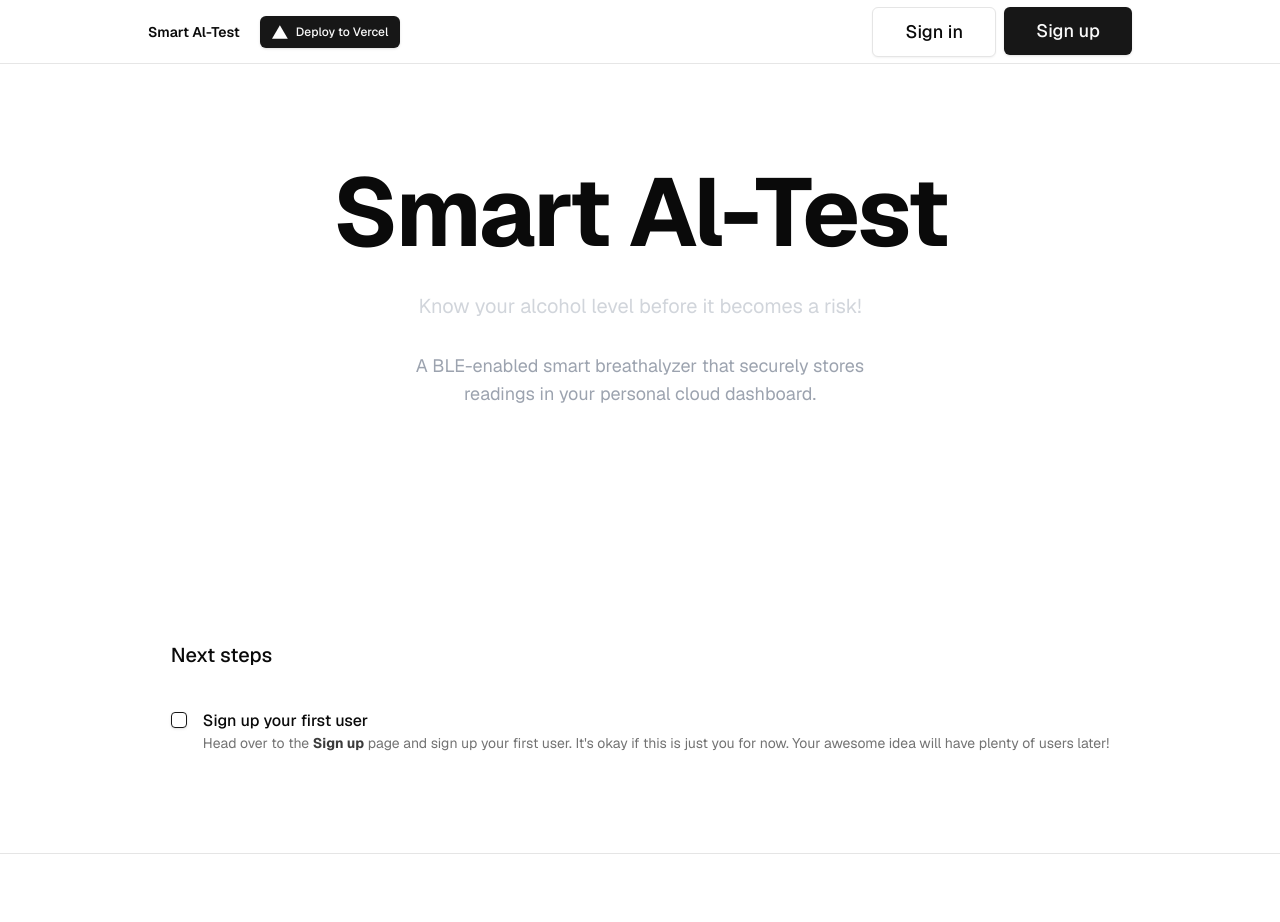
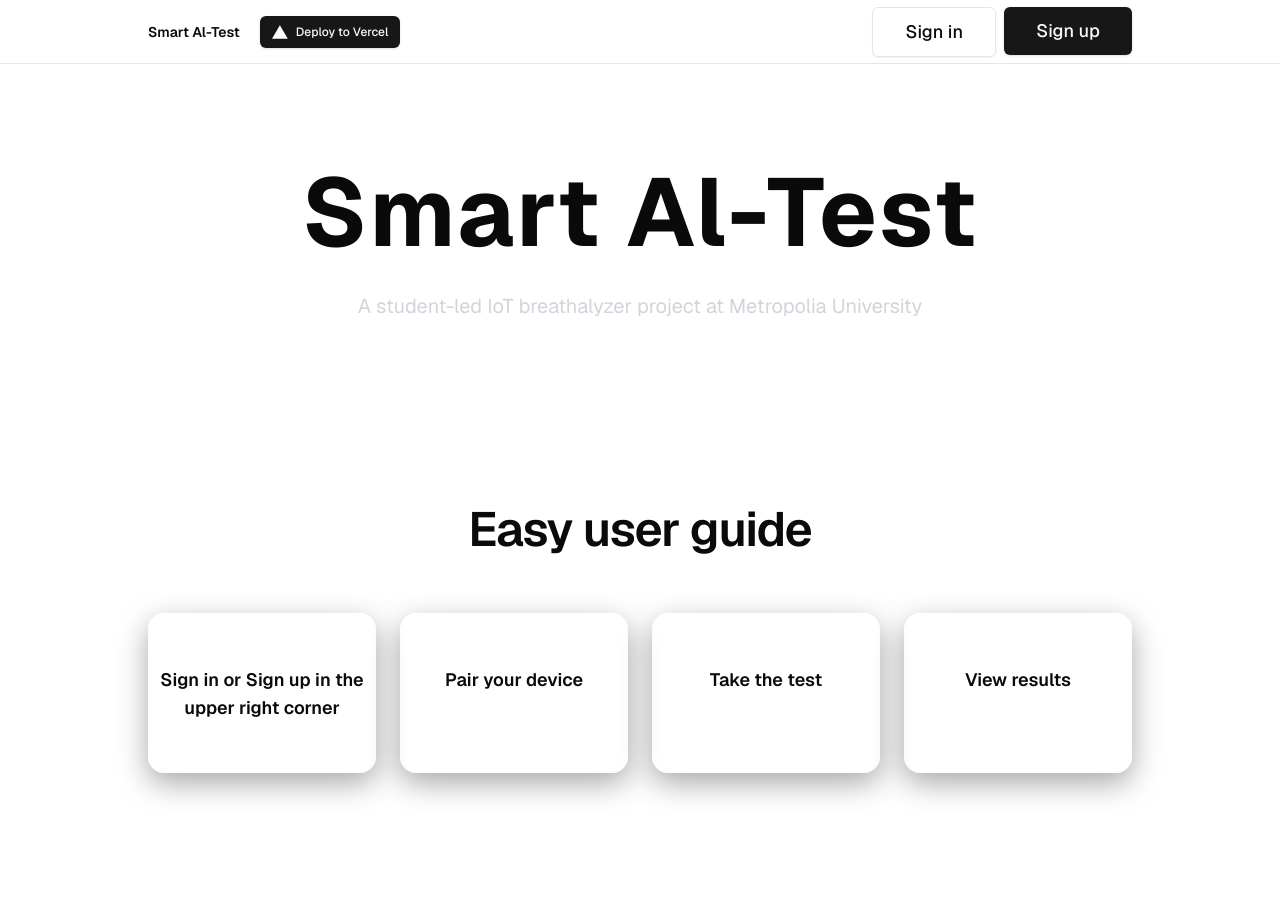
Before and after one commit to Chedelmahinay/pocket-breathalyzer, a Next.js app in the folder smart_al/: page / in a window 1280 px wide. Shown: the top 922 px of the page. Built offline with nearby package versions, Linux system fonts and the light colour scheme; no server answers.

Commit message:
feat(ui): redesigned page +  added user guide + project description

```diff
--- a/smart_al/components/hero.tsx
+++ b/smart_al/components/hero.tsx
@@ -1,25 +1,81 @@
+
+
+
 export function Hero() {
+  const steps = [
+    {n: "1", text: "Sign in or Sign up in the upper right corner"},
+    {n: "2", text: "Pair your device", title: "Pair the web app to the breathalyzer"},
+    {n: "3", text: "Take the test", title: "Take a breath test using the device"},
+    {n: "4", text: "View results", title: "See alcohol level data in the web or device"},
+  ];
+
+
   return (
-      <div className="flex flex-col items-center text-center gap-8 pt-2 pb-16 sm:pt-0 sm:pb-20">
+      <section className="flex flex-col items-center text-center gap-8 pt-2 pb-16 sm:pt-0 sm:pb-20">
       {/* Title */}
-      <h1 className="text-5xl sm:text-8xl font-bold tracking-tight">
+      <h1 className="text-5xl sm:text-8xl font-bold tracking-wide">
         Smart Al-Test
       </h1>
-
       {/* Subtitle */}
       <p className="text-lg sm:text-xl text-gray-300 max-w-xl">
-        Know your alcohol level before it becomes a risk!
+        A student-led IoT breathalyzer project at Metropolia University
       </p>
+      {/* 1st Divider */}
+      <div className="w-full max-w-2xl h-px bg-gradient-to-r from-transparent via-white/10 to-transparent mt-10" />
+      {/*Step Ttitle*/}
+      <div className="w-full max-w-5xl mt-20 px-4 sm:px-0 text-center">
+        <h2 className="text-2xl sm:text-5xl font-semibold tracking-tight">
+          Easy user guide
+        </h2>
+        <p className="mt-1 text-sm sm:text-base text-white/60 max-w-5xl">
+          From account creation to viewing results in a few simple steps
+        </p>
+      </div>
+      {/* Steps */}
+      <div className="w-full max-w-5xl mt-0 grid grid-cols-1 sm:grid-cols-2 lg:grid-cols-4 gap-6 px-2 sm:px-0">
+        {steps.map((s) => (
+          <div
+            key={s.n}
+            className="rounded-2xl bg-white/5 border border-white/10  shadow-[0_10px_30px_rgba(0,0,0,0.35)] backdrop-blur-6 min-h-[160px] flex flex-col">
+            <div className="inline-flex items-center justify-center w-9 h-9 rounded-full
+                bg-white/10 border border-white/15 text-white font-semibold">
+              {s.n.replace(".", "")}
+            </div>
+            <div className="mt-4 text-base sm:text-lg font-semibold leading-snug">
 
-      {/* Description (wraps into 2 lines + centered) */}
-      <p className="text-base sm:text-lg text-gray-400 max-w-lg mx-auto">
-        A BLE-enabled smart breathalyzer that securely stores
-        <br className="hidden sm:block" />
-        readings in your personal cloud dashboard.
-      </p>
+              {s.text}
+            </div>
+          </div>
+        ))}
+      </div>
+      {/* 2nd Divider */}
+            <div className="w-full max-w-2xl h-px bg-gradient-to-r from-transparent via-white/10 to-transparent mt-10" />
 
-      {/* Divider (optional, smaller spacing) */}
-      <div className="w-full max-w-2xl h-px bg-gradient-to-r from-transparent via-white/10 to-transparent mt-10" />
-    </div>
+      {/* Project Description */}
+      <div className="w-full max-w-5xl mt-10 px-4 sm:px-0 text-left">
+        <h2 className="text-2xl sm:text-3xl font-semibold tracking-tight">
+          Project Description
+        </h2>
+        <p className="mt-3 text-sm sm:text-base text-white/70 leading-relaxed max-w-3xl">
+          Smart Al-Test is an IoT breathalyzer system that connects a BLE-enabled device
+          to a web application. Users can securely sign in, pair the device, perform a
+          breath test, and view stored results under their own account.
+        </p>
+
+        <h2 className="text-2xl sm:text-3xl font-semibold tracking-tight mt-8">
+          Key Features
+        </h2>
+        <ul className="mt-3 list-disc list-inside text-sm sm:text-base text-white/70 leading-relaxed max-w-3xl">
+          <li>User Authentication: Secure sign-up and sign-in functionality.</li>
+          <li>Device Pairing: Easy pairing of the breathalyzer device via BLE.</li>
+          <li>Breath Test Functionality: reliable alcohol level measurement.</li>
+          <li>Data Storage: Results are stored in a database linked to user accounts.</li>
+          <li>Responsive Web App: Data is accessible on computer and mobile devices for convenience.</li>
+        </ul>
+      </div>
+      {/* 3rd Divider */}
+          <div className="w-full max-w-5xl h-px bg-gradient-to-r from-transparent via-white/10 to-transparent mt-12" />
+
+    </section>
   );
 }
```
